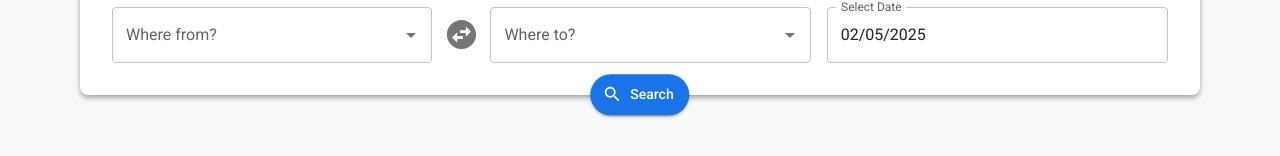
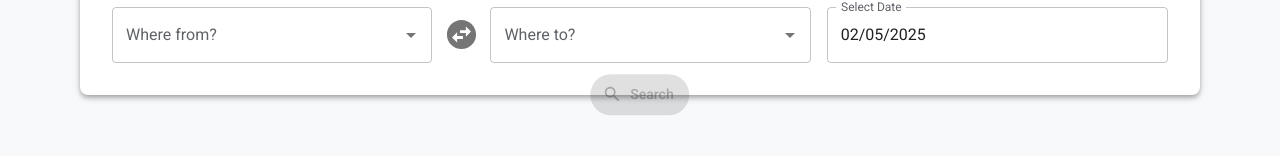
Before and after one commit to sndp-s/google_flights_clone, a React (Vite) app: page / in a window 1280 px wide. Shown: the part 182-338 px from the top of the page. Built offline with nearby package versions, Linux system fonts and the light colour scheme; no server answers.

Commit message:
feat: disable button when all of the required fields are not provided

```diff
--- a/src/components/SearchFlightsButton/SearchFlightsButtons.jsx
+++ b/src/components/SearchFlightsButton/SearchFlightsButtons.jsx
@@ -1,12 +1,30 @@
 import { Button, Typography } from "@mui/material";
 import { Search } from "@mui/icons-material";
+import useStore from "../../store";
 
 const SearchFlightsButton = ({ buttonProps, textProps }) => {
+  const originAirport = useStore((state) => state.originAirport);
+  const destinationAirport = useStore((state) => state.destinationAirport);
+  const journeyDate = useStore((state) => state.journeyDate);
+  const tripType = useStore((state) => state.tripType);
+  const cabinClass = useStore((state) => state.cabinClass);
+  const passengersCount = useStore((state) => state.passengersCount);
+
+  const disabled = (
+    !originAirport ||
+    !destinationAirport ||
+    !journeyDate ||
+    !tripType ||
+    !cabinClass ||
+    !passengersCount
+  );
+
   return (
     <Button
       variant='contained'
       startIcon={<Search />}
       {...buttonProps}
+      disabled={disabled}
     >
       <Typography variant='button' {...textProps}>
         Search
```
